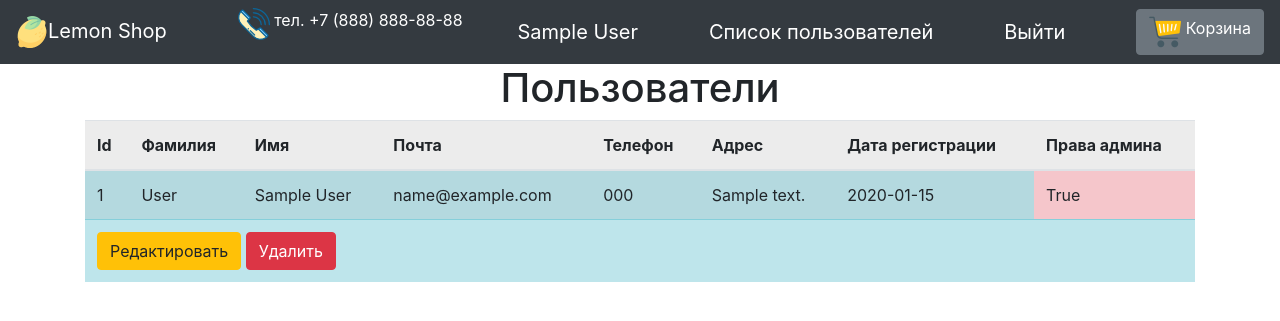
After one commit to Toptik-lol/internet_shop, a Flask app: page /users in a window 1280 px wide. The commit adds this page. Shown: the top 321 px of the page. Run offline with Flask 2, Linux system fonts and the light colour scheme; a user stored in the database is signed in; tables that the repository leaves empty hold one stand-in row (values such as "Sample post"); some libraries are stand-ins or nearby versions.

Commit message:
Добавлена отображение списка пользователей и удаление

```diff
--- a/main.py
+++ b/main.py
@@ -123,5 +123,30 @@ def edit_user(id):
     return render_template('register.html', title='Редактирование данных пользователя', form=form)
 
 
+@app.route('/users')
+@login_required
+def users_list():
+    if current_user.is_admin:
+        db_sess = db_session.create_session()
+        user_list = db_sess.query(User)
+        return render_template("users.html", user_list=user_list)
+    else:
+        abort(404)
+        return redirect('/')
+
+
+@app.route('/user_delete/<int:id>', methods=['GET', 'POST'])
+@login_required
+def user_delete(id):
+    if current_user.is_admin:
+        db_sess = db_session.create_session()
+        user = db_sess.query(User).filter(User.id == id).first()
+        db_sess.delete(user)
+        db_sess.commit()
+    else:
+        abort(404)
+    return redirect('/')
+
+
 if __name__ == '__main__':
     main()
--- a/templates/base.html
+++ b/templates/base.html
@@ -15,8 +15,11 @@
         <a class="navbar-brand" href="/"><img src="/static/img/lemon.png" width="32" height="32" class="d-inline-block align-top" alt="" loading="lazy">Lemon Shop</a>
         <p><img src="/static/img/telephone.png" width="32" height="32" class="d-inline-block align-top" alt="" loading="lazy">  тел. +7 (888) 888-88-88</p>
         {% if current_user.is_authenticated %}
+            <a class="navbar-brand" href="/users/{{current_user.id}}">{{ current_user.name }}</a>
+            {% if current_user.is_admin %}
+                <a class="navbar-brand" href="/users">Список пользователей</a>
+            {% endif %}
             <a class="navbar-brand" href="/logout">Выйти</a>
-            <a class="navbar-brand" href="/users/{{current_user.id}}">{{ current_user.name }}</a>
         {% else %}
         <p>
             <a class="btn btn-primary " href="/register">Зарегистрироваться</a>
--- /dev/null
+++ b/templates/users.html
@@ -0,0 +1,48 @@
+{% extends "base.html" %}
+
+{% block content %}
+<h1 class="text-center">Пользователи</h1>
+<table class="table table-striped">
+    <thead class="table-active">
+        <tr>
+          <th>Id</th>
+          <th>Фамилия</th>
+          <th>Имя</th>
+          <th>Почта</th>
+          <th>Телефон</th>
+          <th>Адрес</th>
+          <th>Дата регистрации</th>
+          <th>Права админа</th>
+        </tr>
+    </thead>
+    {% for item in user_list%}
+    <tbody class="table-info">
+        <tr>
+          <td>{{item.id}}</td>
+          <td>{{item.surname}}</td>
+          <td>{{item.name}}</td>
+          <td>{{item.email}}</td>
+          <td>{{item.phone}}</td>
+          <td>{{item.address}}</td>
+          <td>{{item.date_registration}}</td>
+          <td class="table-danger">{{item.is_admin}}</td>
+        </tr>
+        <tr>
+            <td colspan="8">
+                {% if current_user.is_authenticated %}
+                    {% if current_user.is_admin %}
+                        <a href="/users/{{ item.id }}" class="btn btn-warning">
+                            Редактировать
+                        </a>
+                        <a href="/user_delete/{{ item.id }}" class="btn btn-danger">
+                            Удалить
+                        </a>
+                    {% endif %}
+                {% endif %}
+            </td>
+        </tr>
+    </tbody>
+    {% endfor %}
+</table>
+
+{% endblock %}
```
